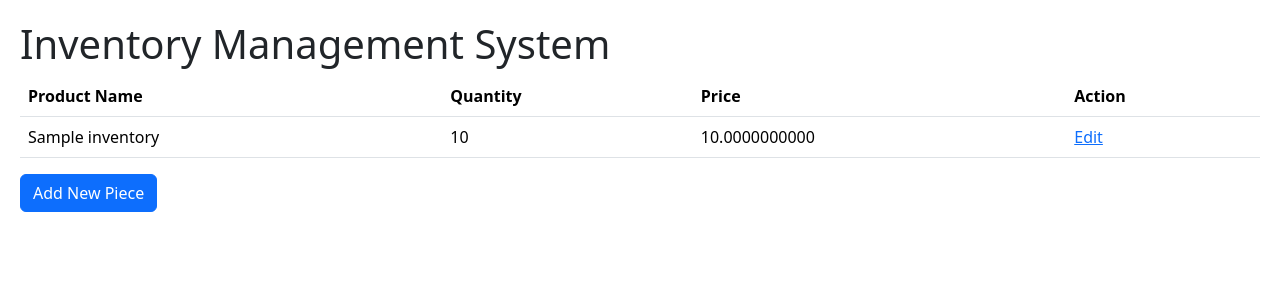
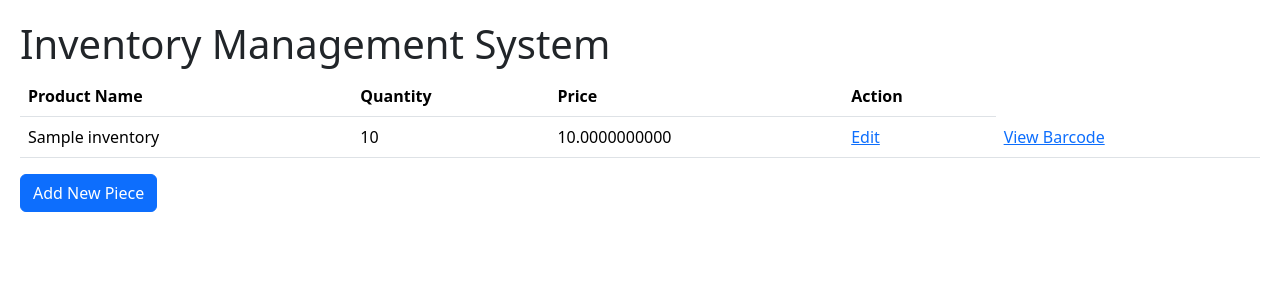
Before and after one commit to EPadilla37/MandSon, a Flask app: page / in a window 1280 px wide. Shown: the part 52-352 px from the top of the page. Run offline with Flask 3, Linux system fonts and the light colour scheme; tables that the repository leaves empty hold one stand-in row (values such as "Sample post"); some libraries are stand-ins or nearby versions.

Commit message:
Barcode URL api implemented and working good

```diff
--- a/app.py
+++ b/app.py
@@ -1,8 +1,12 @@
-from flask import Flask, render_template, request, jsonify, redirect, flash, g
+from flask import Flask, render_template, request, jsonify, redirect, flash, g, request, send_file
+import io
 from flask_sqlalchemy import SQLAlchemy
 from models import db, Inventory
 from forms import AddPieceForm, LoginForm, EditProductForm
-
+from flask_migrate import Migrate
+from base64 import b64decode
+import base64
+import requests
 app = Flask(__name__)
 
 app.config['SQLALCHEMY_DATABASE_URI'] = 'postgresql://postgres:padilla@localhost/mandson_db'
@@ -10,7 +14,10 @@ app.config['SQLALCHEMY_TRACK_MODIFICATIONS'] = False
 app.config['SQLALCHEMY_ECHO'] = True
 app.config['SECRET_KEY'] = 'secret'
 
+
 db.init_app(app)
+
+migrate = Migrate(app,db)
 
 with app.app_context():
     db.create_all()
@@ -21,35 +28,70 @@ def index():
     inventory_items = Inventory.query.all()
     return render_template('index.html', inventory_items=inventory_items)
 
-# @app.route('/process-scan', methods=["POST"])
-# def process_scan():
-#     data = request.get_json()
-#     scanned_value = data.get('value')
+############################################################################################
+#Add/Edit inventory Routes
 
-#     return jsonify({'message': 'Scan successful!'})
+def generate_barcode(product_name):
+    url = 'https://barcodeapi.org/{}'
+    params = {
+        'text': product_name,
+        'type': product_name,
+        'scale': 1,
+        'height': 100,
+        'width': 2,
+        'format': 'png'
+    }
 
-@app.route('/add-piece', methods =['GET', 'POST'])
+    try:
+        response = requests.get(url.format(params['type']), params=params)
+        response.raise_for_status()  # Raise an exception if the request was unsuccessful
+        return response.content
+    except requests.exceptions.RequestException as e:
+        # Handle the error condition
+        print(f"Barcode generation failed: {e}")
+        return None
+
+@app.route('/add-piece', methods=['GET', 'POST'])
 def add_piece_form():
     form = AddPieceForm()
     if form.validate_on_submit():
         existing_piece = Inventory.query.filter_by(ProductName=form.product_name.data).first()
+        product_name = form.product_name.data
+        barcode_image = generate_barcode(product_name)
+        if barcode_image:
+            if existing_piece:
+                existing_piece.Quantity += form.quantity.data
+                db.session.commit()
+            else:
+                new_piece = Inventory(
+                    ProductName=form.product_name.data,
+                    Quantity=form.quantity.data,
+                    Price=form.price.data,
+                    Image=barcode_image
+                )
+                db.session.add(new_piece)
+                db.session.commit()
+                return redirect('/')
+        else:
+            # Handle the error condition where barcode generation failed
+            flash("Failed to generate barcode. Please try again.")
+            return redirect('/add-piece')
 
-        if existing_piece:
-            existing_piece.Quantity += form.quantity.data
-            db.session.commit()
-        else:
-            new_piece = Inventory(
-                ProductName = form.product_name.data,
-                Quantity = form.quantity.data,
-                Price = form.price.data
-                )
-            db.session.add(new_piece)
-            db.session.commit()
         return redirect('/')
 
     inventory_items = Inventory.query.all()
     print(form.errors)
     return render_template('add-piece.html', form=form, inventory_items=inventory_items)
+
+@app.route('/view-image/<int:inventory_id>')
+def view_image(inventory_id):
+    inventory_item = Inventory.query.get(inventory_id)
+    if inventory_item:
+        return send_file(io.BytesIO(inventory_item.Image), mimetype='image/png')
+    else:
+        flash("Inventory item not found.")
+        return redirect('/')
+
 
 @app.route('/edit/<int:product_id>', methods=["GET", "POST"])
 def edit_piece(product_id):
@@ -70,6 +112,12 @@ def edit_piece(product_id):
 
     return render_template('edit-piece.html', form= form, product=product)
 
+@app.route('/view-barcode/<int:product_id>')
+def view_barcode(product_id):
+    product = Inventory.query.get_or_404(product_id)
+    return render_template('view-barcode.html', product=product)
+
+
 
 if __name__ == '__main__':
     app.run()
--- a/forms.py
+++ b/forms.py
@@ -13,5 +13,5 @@ class AddPieceForm(FlaskForm):
 
 class EditProductForm(FlaskForm):
     product_name = StringField('Product Name', validators=[DataRequired()])
-    quantity = IntegerField('Quantity', validators=[DataRequired(), NumberRange(min=0)])
+    quantity = IntegerField('Quantity', validators=[DataRequired()])
     price = DecimalField('Price', validators=[DataRequired(), NumberRange(min=0)])
--- a/models.py
+++ b/models.py
@@ -1,5 +1,6 @@
 from flask_sqlalchemy import SQLAlchemy
 from flask_bcrypt import Bcrypt
+from sqlalchemy.dialects.postgresql import BYTEA
 
 bcrypt = Bcrypt()
 db = SQLAlchemy()
@@ -30,6 +31,7 @@ class Inventory(db.Model):
     Price = db.Column(db.Numeric, nullable=False)
     AddedBy = db.Column(db.Integer, db.ForeignKey('users.UserID'), default = None)
     RemovedBy = db.Column(db.Integer, db.ForeignKey('users.UserID'), default = None)
+    Image = db.Column(db.LargeBinary, nullable=True)
 
 
 class DamagedPieces(db.Model):
--- a/templates/index.html
+++ b/templates/index.html
@@ -20,6 +20,7 @@
         <td>
           <a href="{{ url_for('edit_piece', product_id=item.ProductID) }}">Edit</a>
         </td>
+        <td><a href="{{ url_for('view_image', inventory_id=item.ProductID) }}">View Barcode</a></td>
       </tr>
       {% endfor %}
     </tbody>
```
Also changed, not shown: templates/view-barcode.html (added, +7 -0 lines), 1 other file.
